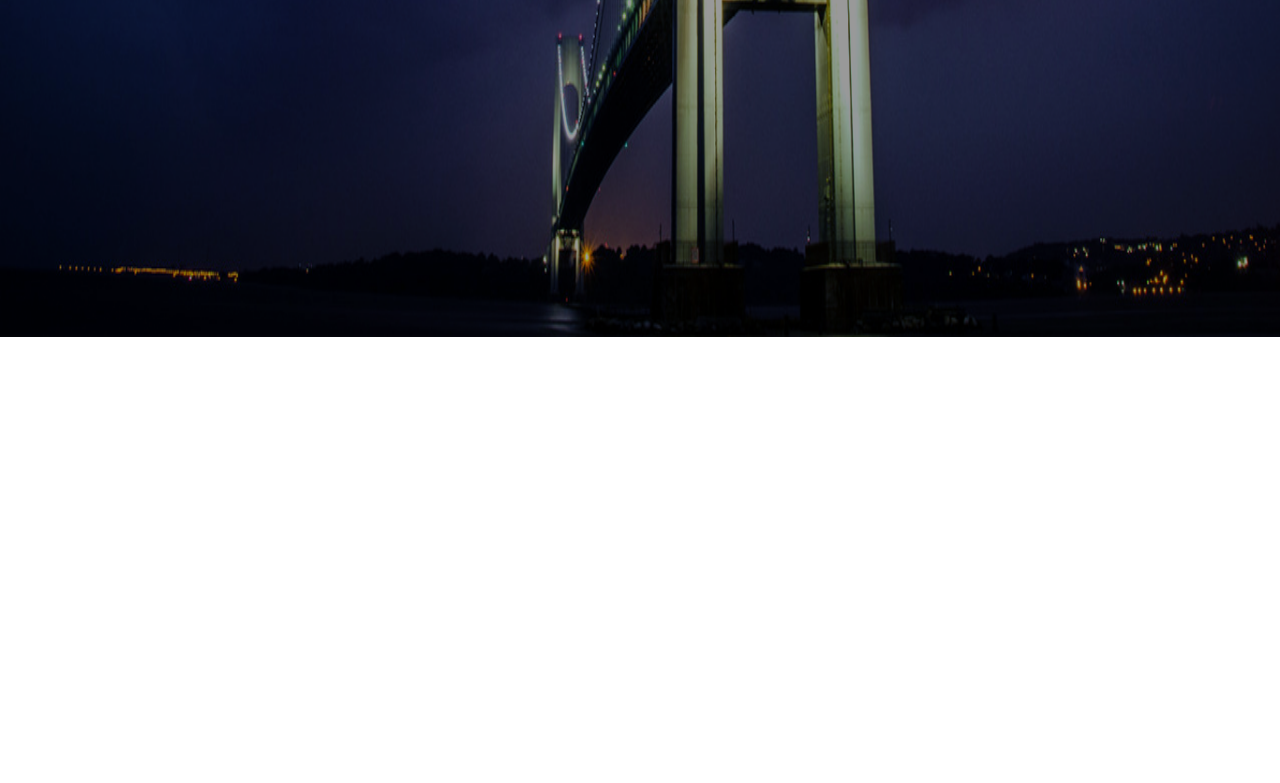
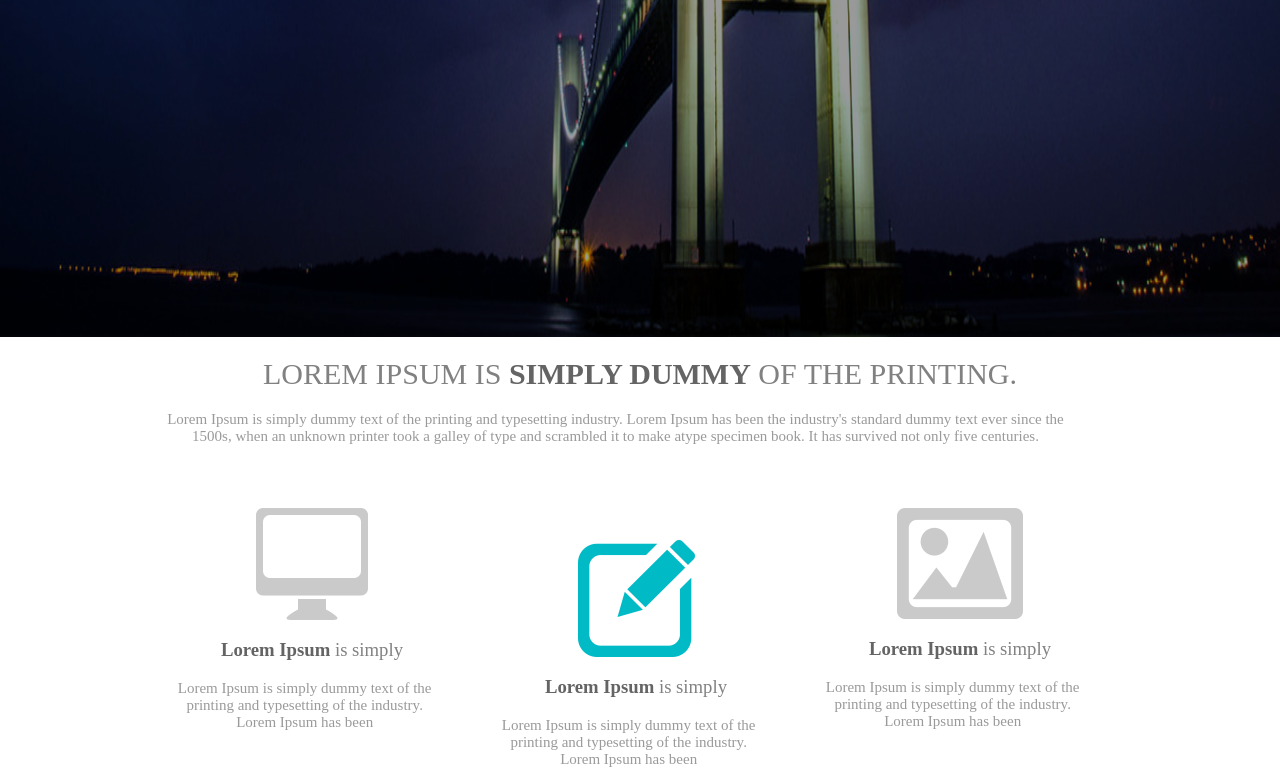
Before and after one commit to vnspacheco/Meu-Primeiro-Site, a plain HTML site: page index.html in a window 1280 px wide. Shown: the part 608-1391 px from the top of the page. Before the commit the page ends 945 px from the top, so only its background shows below. Drawn offline with nearby package versions, Linux system fonts and the light colour scheme.

Commit message:
Inclusão de imagens e texto no meio do site

```diff
--- a/css/main.css
+++ b/css/main.css
@@ -13,7 +13,8 @@ ul {
     height: 60px;
 }
 
-main {
+main,
+.content {
     margin: 0 auto;
     width: 980px;
     position: relative;
@@ -153,3 +154,50 @@ button.slick-next {
 li.slick-active button {
     background: #00bac6;
 }
+
+.texto-destaque {
+    text-align: center;
+}
+
+.texto-destaque h1 {
+    color: #818181;
+    font-size: 30px;
+    text-transform: uppercase;
+}
+
+.texto-destaque strong {
+    color: #646464;
+}
+
+.texto-destaque p {
+    color: #9a9a9a;
+    font-size: 15px;
+    width: 95%;
+    margin-top: 0cm;
+}
+
+.col-3 p {
+    color: #9a9a9a;
+    font-size: 15px;
+}
+
+.col-3 h3 {
+    color: #818181
+}
+
+.col-3 {
+    width: 30%;
+    float: left;
+    position: relative;
+    padding-left: 15px;
+    padding-right: 15px;
+}
+
+.bloco-texto {
+    margin-top: 3em;
+}
+
+h3,
+h1 {
+    font-weight: normal;
+}
--- a/index.html
+++ b/index.html
@@ -56,10 +56,35 @@
                     <img src="./img/banner.png">
                     <img src="./img/banner.png">
                 </div>
-                <script type="text/javascript" src="https://code.jquery.com/jquery-1.11.0.min.js"></script>
-                <script type="text/javascript" src="https://code.jquery.com/jquery-migrate-1.2.1.min.js"></script>
-                <script type="text/javascript" src="https://cdn.jsdelivr.net/npm/slick-carousel@1.8.1/slick/slick.min.js"></script>
-                <script type="text/javascript" src="./js/main.js"></script>
+            </div>
+            <div class="col-100">
+                <div class="content texto-destaque">
+                    <h1>Lorem Ipsum is <strong>simply dummy</strong> of the printing.</h1>
+                    <p>Lorem Ipsum is simply dummy text of the printing and typesetting industry. Lorem Ipsum has been the industry's standard dummy text ever since the 1500s, when an unknown printer took a galley of type and scrambled it to make atype specimen
+                        book. It has survived not only five centuries.</p>
+
+                    <div class="col-3 bloco-texto">
+                        <img src="img/content-1.png" />
+                        <h3><strong>Lorem Ipsum</strong> is simply</h3>
+                        <p>Lorem Ipsum is simply dummy text of the printing and typesetting of the industry. Lorem Ipsum has been</p>
+                    </div>
+                    <div class="col-3 bloco-texto" style="margin-top: 5em;">
+                        <img src="img/content-2.png" />
+                        <h3><strong>Lorem Ipsum</strong> is simply</h3>
+                        <p>Lorem Ipsum is simply dummy text of the printing and typesetting of the industry. Lorem Ipsum has been</p>
+                    </div>
+                    <div class="col-3 bloco-texto">
+                        <img src="img/content-3.png" />
+                        <h3><strong>Lorem Ipsum</strong> is simply</h3>
+                        <p>Lorem Ipsum is simply dummy text of the printing and typesetting of the industry. Lorem Ipsum has been</p>
+                    </div>
+
+                </div>
+            </div>
+            <script type="text/javascript" src="https://code.jquery.com/jquery-1.11.0.min.js"></script>
+            <script type="text/javascript" src="https://code.jquery.com/jquery-migrate-1.2.1.min.js"></script>
+            <script type="text/javascript" src="https://cdn.jsdelivr.net/npm/slick-carousel@1.8.1/slick/slick.min.js"></script>
+            <script type="text/javascript" src="./js/main.js"></script>
         </body>
 
 </html>
```
Also changed, not shown: img/content-1.png (added), img/content-2.png (added), img/content-3.png (added).
